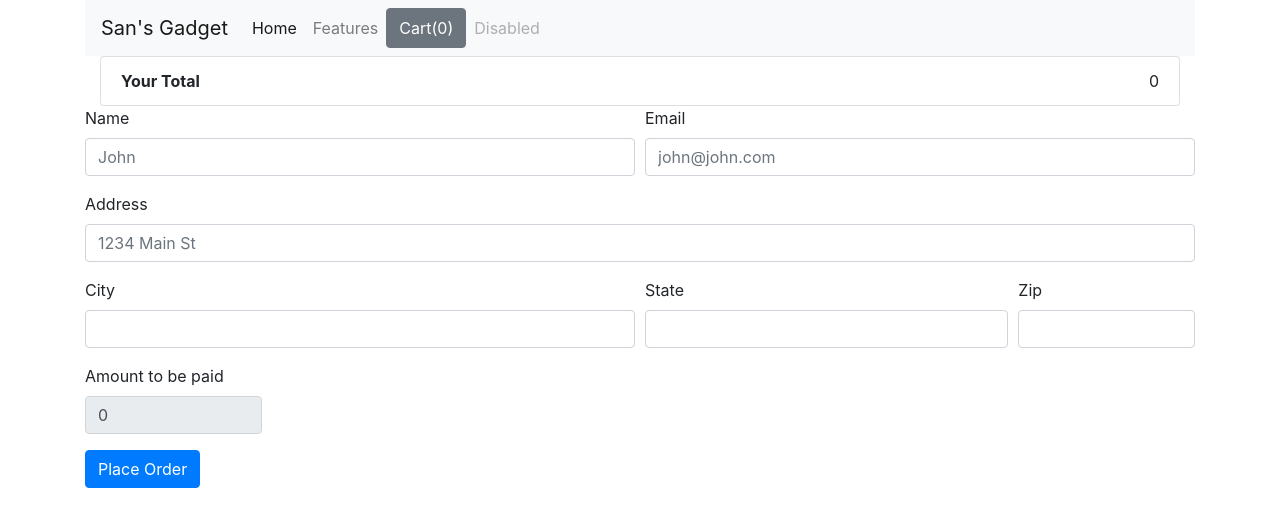
After one commit to san33shine/ecommerce_site, a Django app: page /checkout/ in a window 1280 px wide. The commit adds this page. Shown: the top 527 px of the page. Run offline with Django 4.2, Linux system fonts and the light colour scheme; some libraries are stand-ins or nearby versions.

Commit message:
Added pricing and fix cart popover pagination problem

```diff
--- a/ecommerce/urls.py
+++ b/ecommerce/urls.py
@@ -20,5 +20,6 @@ from shop import views
 urlpatterns = [
     path('admin/', admin.site.urls),
     path('', views.index, name = 'index'),
-    path('<int:id>/', views.detail, name='detail')
+    path('<int:id>/', views.detail, name='detail'),
+    path('checkout/', views.checkout, name='checkout'),
 ]
--- a/shop/admin.py
+++ b/shop/admin.py
@@ -1,5 +1,6 @@
 from django.contrib import admin
-from .models import Product
+from .models import Product, Order
 # Register your models here.
 
 admin.site.register(Product)
+admin.site.register(Order)
--- /dev/null
+++ b/shop/templates/shop/checkout.html
@@ -0,0 +1,128 @@
+<!DOCTYPE html>
+<html lang="en" dir="ltr">
+  <head>
+    <meta charset="utf-8">
+    <link rel="stylesheet" href="https://cdn.jsdelivr.net/npm/bootstrap@4.3.1/dist/css/bootstrap.min.css" integrity="sha384-ggOyR0iXCbMQv3Xipma34MD+dH/1fQ784/j6cY/iJTQUOhcWr7x9JvoRxT2MZw1T" crossorigin="anonymous">
+    <script src="https://cdn.jsdelivr.net/npm/bootstrap@4.3.1/dist/js/bootstrap.min.js" integrity="sha384-JjSmVgyd0p3pXB1rRibZUAYoIIy6OrQ6VrjIEaFf/nJGzIxFDsf4x0xIM+B07jRM" crossorigin="anonymous"></script>
+    <script src="https://code.jquery.com/jquery-3.6.0.js" integrity="sha256-H+K7U5CnXl1h5ywQfKtSj8PCmoN9aaq30gDh27Xc0jk=" crossorigin="anonymous"></script>
+    <script src="https://cdn.jsdelivr.net/npm/popper.js@1.12.9/dist/umd/popper.min.js" integrity="sha384-ApNbgh9B+Y1QKtv3Rn7W3mgPxhU9K/ScQsAP7hUibX39j7fakFPskvXusvfa0b4Q" crossorigin="anonymous"></script>
+    <script src="https://cdn.jsdelivr.net/npm/bootstrap@4.0.0/dist/js/bootstrap.min.js" integrity="sha384-JZR6Spejh4U02d8jOt6vLEHfe/JQGiRRSQQxSfFWpi1MquVdAyjUar5+76PVCmYl" crossorigin="anonymous"></script>
+
+    <title></title>
+  </head>
+  <body>
+    <div class="container">
+
+      <div class="row">
+        <div class="col-md-12">
+          <nav class="navbar navbar-expand-lg navbar-light bg-light">
+            <a class="navbar-brand" href="#">San's Gadget</a>
+            <button class="navbar-toggler" type="button" data-toggle="collapse" data-target="#navbarNavAltMarkup" aria-controls="navbarNavAltMarkup" aria-expanded="false" aria-label="Toggle navigation">
+              <span class="navbar-toggler-icon"></span>
+            </button>
+            <div class="collapse navbar-collapse" id="navbarNavAltMarkup">
+              <div class="navbar-nav">
+                <a class="nav-item nav-link active" href="#">Home <span class="sr-only">(current)</span></a>
+                <a class="nav-item nav-link" href="#">Features</a>
+                <button id='cart' data-html='true' type="button" class="btn btn-secondary" data-container="body" data-toggle="popover" data-placement="bottom" data-content="Vivamus
+                sagittis lacus vel augue laoreet rutrum faucibus.">
+                  Cart(0)
+                </button>
+                <a class="nav-item nav-link disabled" href="#">Disabled</a>
+              </div>
+            </div>
+          </nav>
+        </div>
+      </div>
+    <div class="container">
+      <div class="row">
+        <div class="col-md-12">
+            <ul class="list-group" id="item_list">
+
+            </ul>
+        </div>
+        <div class="row">
+          <div class="col-md-12">
+            <form method='POST'>
+              {% csrf_token %}
+                <input type="hidden" id='items' name="items" value="">
+
+
+              <div class="form-row">
+                <div class="form-group col-md-6">
+                  <label for="inputEmail4">Name</label>
+                  <input id = 'name' name='name' type="text" class="form-control" id="inputEmail4" placeholder="John">
+                </div>
+                <div class="form-group col-md-6">
+                  <label for="inputPassword4">Email</label>
+                  <input id='email' name='email' type="text" class="form-control" id="inputPassword4" placeholder="john@john.com">
+                </div>
+              </div>
+              <div class="form-group">
+                <label for="inputAddress">Address</label>
+                <input id='address' name ='address' type="text" class="form-control" id="inputAddress" placeholder="1234 Main St">
+              </div>
+              <div class="form-row">
+                <div class="form-group col-md-6">
+                  <label for="inputCity">City</label>
+                  <input id = 'city' name='city' type="text" class="form-control" id="inputCity">
+                </div>
+                <div class="form-group col-md-4">
+                  <label for="inputState">State</label>
+                  <input id = 'state' name='state' type="text" class="form-control" id="inputCity">
+                </div>
+                <div class="form-group col-md-2">
+                  <label for="inputZip">Zip</label>
+                  <input id = 'zipcode' name ='zipcode' type="text" class="form-control" id="inputZip">
+                </div>
+                <div class="form-group col-md-2">
+                  <label for="inputZip">Amount to be paid</label>
+                  <input readonly='' type='text' class="form-control" id='total' name='total'>
+                </div>
+              </div>
+
+              <button type="submit" class="btn btn-primary">Place Order</button>
+            </form>
+          </div>
+
+        </div>
+
+
+
+      </div>
+
+
+    </div>
+  </body>
+  <script type="text/javascript">
+    if(localStorage.getItem('cart')==null){
+      var cart={};
+    }
+    else{
+      cart = JSON.parse(localStorage.getItem('cart'));
+    }
+    let total=0;
+
+    for(item in cart){
+      let name = cart[item][1];
+      let quantity = cart[item][0];
+      let price = cart[item][2];
+      total = total+cart[item][2];
+
+      itemString = `<li class="list-group-item"><span class =''>${quantity} </span>${name} <span class ='badge badge-warning badge-pill'>${price}</span></li>`;
+
+
+      $('#item_list').append(itemString);
+
+
+    }
+    totalPrice = ` <li class="list-group-item d-flex justify-content-between align-items-center"><b>Your Total</b>
+    ${total}</li>`;
+    $('#total').val(total);
+    $('#item_list').append(totalPrice);
+    $('#items').val(JSON.stringify(cart));
+
+
+  </script>
+
+</html>
--- a/shop/views.py
+++ b/shop/views.py
@@ -1,5 +1,5 @@
 from django.shortcuts import render
-from .models import Product
+from .models import Product, Order
 from django.core.paginator import Paginator
 # Create your views here.
 
@@ -21,3 +21,20 @@ def index(request):
 def detail(request, id):
     product_objects = Product.objects.get(id=id)
     return render(request, 'shop/detail.html ', {'product_object':product_objects})
+
+def checkout(request):
+    if request.method == 'POST':
+        items = request.POST.get('items','')
+        name = request.POST.get('name',"")
+        email = request.POST.get('email',"")
+        address = request.POST.get('address',"")
+        city = request.POST.get('city',"")
+        state = request.POST.get('state',"")
+        zipcode = request.POST.get('zipcode',"")
+        total=request.POST.get('total',"")
+
+        order = Order(items=items, name=name, email=email, address=address, city=city, state=state, zipcode=zipcode, total=total)
+        order.save()
+
+
+    return render(request, 'shop/checkout.html')
```
Also changed, not shown: shop/models.py (+10 -0 lines), shop/templates/shop/index.html (+22 -13 lines), db.sqlite3, shop/migrations/0002_order.py (added), shop/migrations/0003_order_total_alter_order_city_alter_order_email_and_more.py (added).
